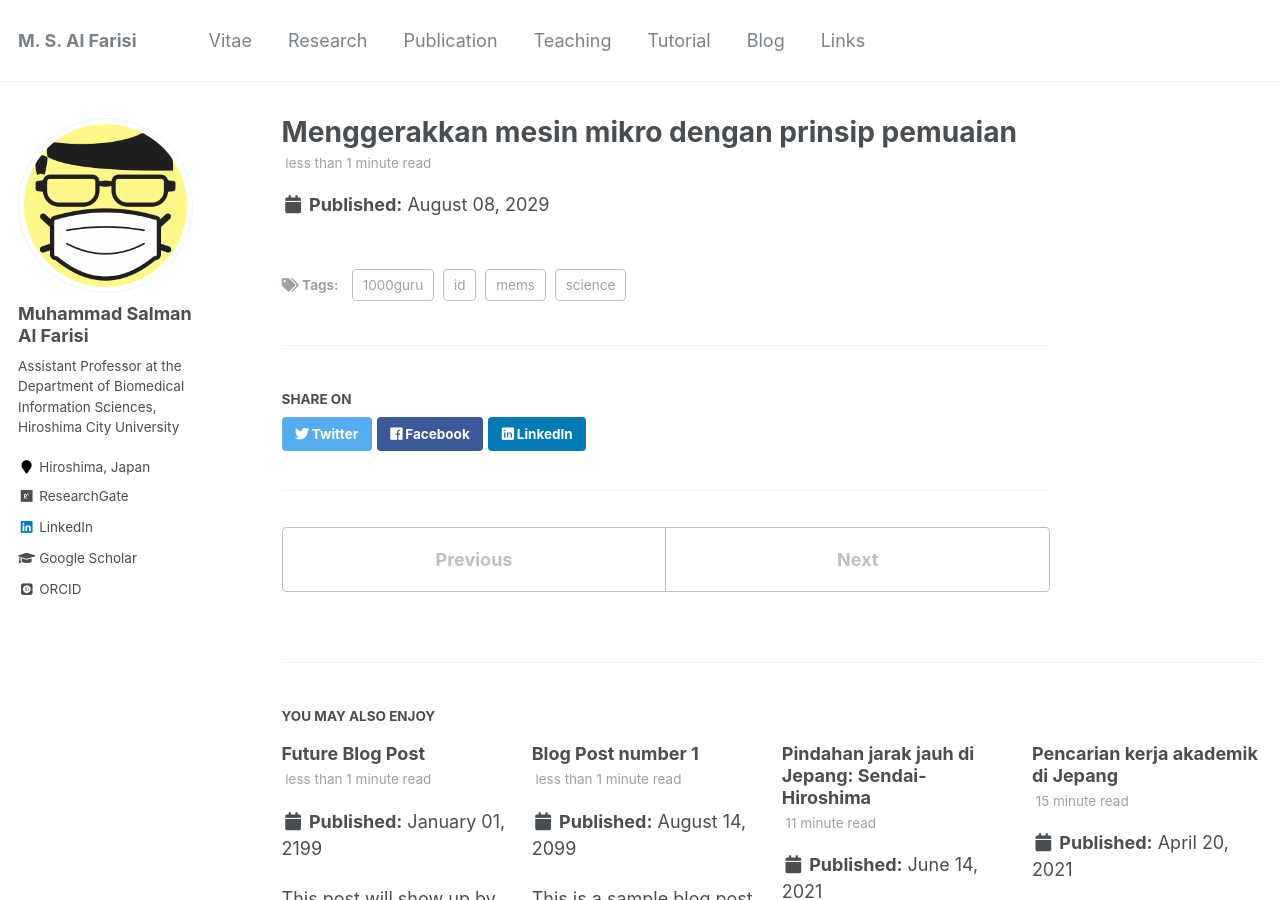
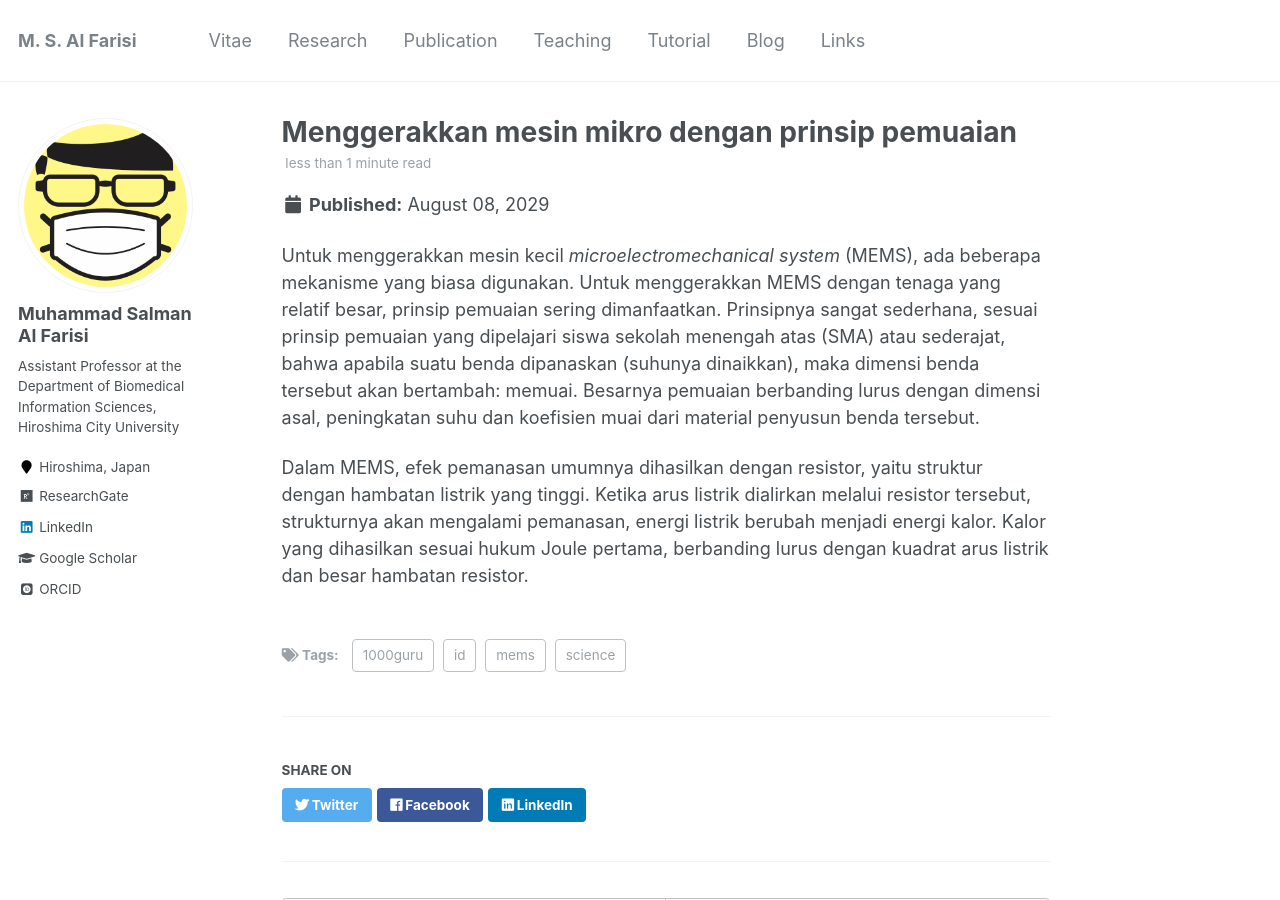
Before and after one commit to msalfarisi/msalfarisi.github.io, a Jekyll site: the page built from _posts/2029-08-08-actuator-thermal.md, in a window 1280 px wide and 900 px high. Built offline with Jekyll 4.4.1, drawn with Linux system fonts in a browser that asks for light colours; some web fonts are replaced.

Commit message:
Update 2029-08-08-actuator-thermal.md

```diff
--- a/_posts/2029-08-08-actuator-thermal.md
+++ b/_posts/2029-08-08-actuator-thermal.md
@@ -8,3 +8,7 @@ tags:
   - science
   - id
 ---
+
+Untuk menggerakkan mesin kecil _microelectromechanical system_ (MEMS), ada beberapa mekanisme yang biasa digunakan. Untuk menggerakkan MEMS dengan tenaga yang relatif besar, prinsip pemuaian sering dimanfaatkan. Prinsipnya sangat sederhana, sesuai prinsip pemuaian yang dipelajari siswa sekolah menengah atas (SMA) atau sederajat, bahwa apabila suatu benda dipanaskan (suhunya dinaikkan), maka dimensi benda tersebut akan bertambah: memuai. Besarnya pemuaian berbanding lurus dengan dimensi asal, peningkatan suhu dan koefisien muai dari material penyusun benda tersebut.
+
+Dalam MEMS, efek pemanasan umumnya dihasilkan dengan resistor, yaitu struktur dengan hambatan listrik yang tinggi. Ketika arus listrik dialirkan melalui resistor tersebut, strukturnya akan mengalami pemanasan, energi listrik berubah menjadi energi kalor. Kalor yang dihasilkan sesuai hukum Joule pertama, berbanding lurus dengan kuadrat arus listrik dan besar hambatan resistor.
```
